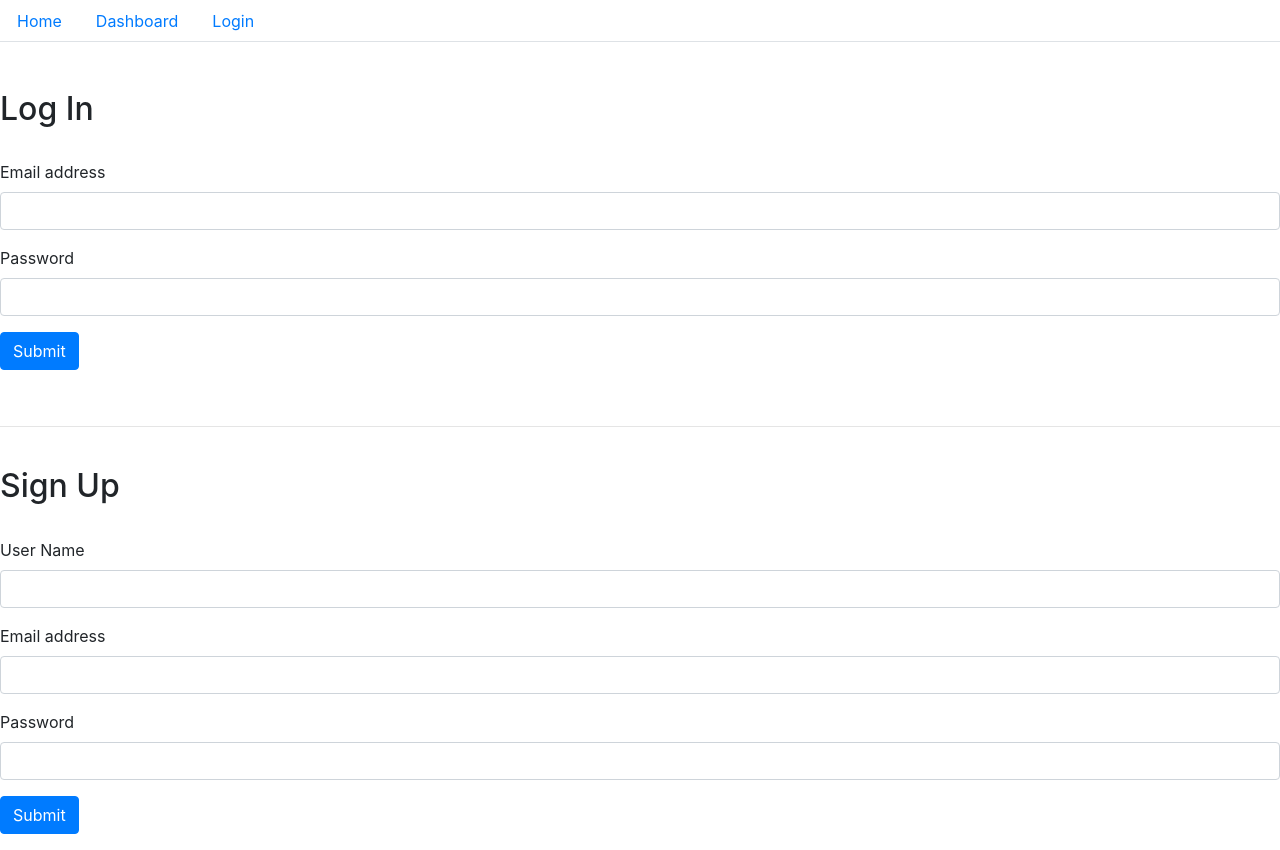
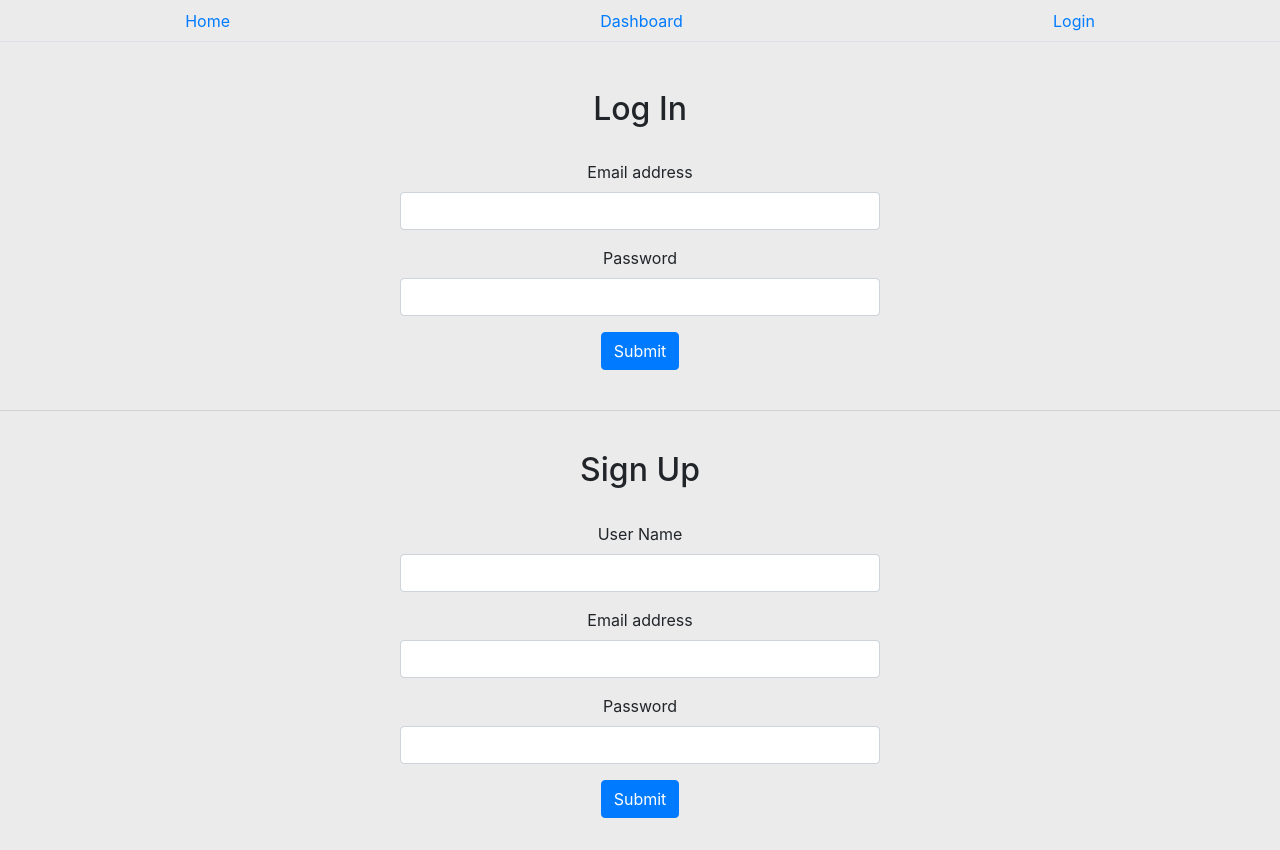
Before and after one commit to Dobbs96/HW14-Tech-Blog, a Node server app: page /login in a window 1280 px wide. After the commit the page ends 818 px from the top, so only its background shows below. Run offline with Node 20, Linux system fonts and the light colour scheme; some libraries are stand-ins or nearby versions.

Commit message:
added css to handlebars

```diff
--- a/public/css/style.css
+++ b/public/css/style.css
@@ -0,0 +1,32 @@
+* {
+  margin: auto;
+  text-align: center;
+}
+body {
+  background-color: rgb(235, 235, 235);
+}
+
+input#email-login,
+input#password-login,
+input#username-signup,
+input#email-signup,
+input#password-signup {
+  width: 50%;
+  margin: auto;
+}
+
+a.btn.btn-outline-primary.post {
+  display: flex;
+  justify-content: center;
+  margin: auto;
+  width: 10rem;
+}
+
+.form-group {
+  width: 75%;
+}
+
+input#title {
+  width: 33%;
+  margin: auto;
+}
--- a/public/js/login.js
+++ b/public/js/login.js
@@ -3,3 +3,5 @@
 //login
 
 //sign up
+
+//logout
--- a/views/dashboard.handlebars
+++ b/views/dashboard.handlebars
@@ -1,5 +1,5 @@
 <br />
-<a href="/post" class="btn btn-outline-primary">POST</a>
+<a href="/post" class="btn btn-outline-primary post">POST</a>
 <br />
 <br />
 <!-- foreach card -->
--- a/views/layouts/main.handlebars
+++ b/views/layouts/main.handlebars
@@ -9,6 +9,7 @@
       integrity="sha384-B0vP5xmATw1+K9KRQjQERJvTumQW0nPEzvF6L/Z6nronJ3oUOFUFpCjEUQouq2+l"
       crossorigin="anonymous"
     />
+    <link rel="stylesheet" href="/css/style.css" />
     <title>Document</title>
   </head>
   <body>
```
